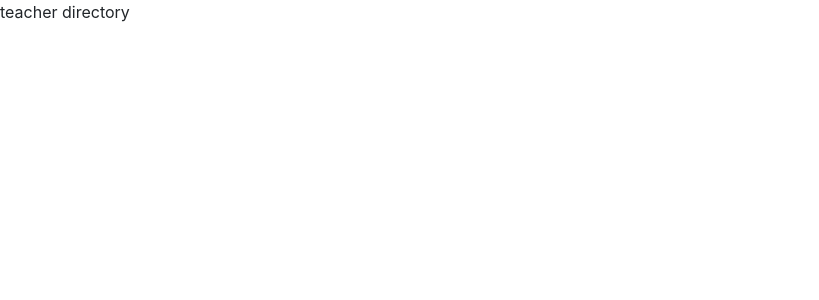
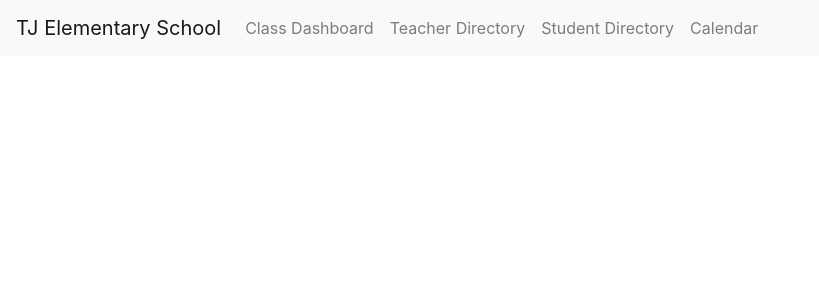
Before and after one commit to ArjunK01/Team3-TJ, a React (Create React App) app: page /teacherdirectory in a window 1280 px wide. Shown: the top 300 px of the page, without its empty margins (0-819 px from the left). Built offline with nearby package versions, Linux system fonts and the light colour scheme.

Commit message:
added navbar

```diff
--- a/src/App.js
+++ b/src/App.js
@@ -1,45 +1,11 @@
-import { BrowserRouter as Router, Switch, Route, Link } from "react-router-dom";
 import AuthProvider from "./context/AuthProvider";
+import Navigation from "./components/Navigation.js";
 
 function App() {
   return (
     <div className="App">
       <AuthProvider>
-        <Router>
-          <Switch>
-            <Route path="/teacherdirectory">
-              {
-                //Change to component
-              }
-              <p>teacher directory</p>
-            </Route>
-            <Route path="/studentdirectory">
-              {
-                //Change to component
-              }
-              <p>student directory</p>
-            </Route>
-            <Route path="/calendar">
-              {
-                //Change to component
-              }
-              <p>calendar</p>
-            </Route>
-            <Route path="/class">
-              {
-                //Change to component
-              }
-              <p>class page</p>
-            </Route>
-            <Route path="/dashboard">
-              {
-                //Change to component
-              }
-              <p>dashboard</p>
-            </Route>
-            <Route path="/"></Route>
-          </Switch>
-        </Router>
+        <Navigation />
       </AuthProvider>
     </div>
   );
--- /dev/null
+++ b/src/components/Navigation.js
@@ -0,0 +1,72 @@
+import React from 'react';
+import { BrowserRouter as Router, Switch, Route, Link } from "react-router-dom";
+
+const Navigation = () => {
+    return (
+        <div>
+            <Router>
+                {/* NAVBAR */}
+                <nav className="navbar navbar-expand-lg navbar-light bg-light">
+                    <Link className="navbar-brand" to="/">
+                        TJ Elementary School
+                    </Link>
+                    <button className="navbar-toggler" type="button" data-toggle="collapse" data-target="#navbarNav" aria-controls="navbarNav" aria-expanded="false" aria-label="Toggle navigation">
+                        <span className="navbar-toggler-icon"></span>
+                    </button>
+                    <div className="collapse navbar-collapse" id="navbarNav">
+                        <ul className="navbar-nav">
+                            <li className="nav-item">
+                                <Link className="nav-link" to="/dashboard">Class Dashboard</Link>
+                            </li>
+                            <li className="nav-item">
+                                <Link className="nav-link" to="/teacherdirectory">Teacher Directory</Link>
+                            </li>
+                            <li className="nav-item">
+                                <Link className="nav-link" to="/studentdirectory">Student Directory</Link>
+                            </li>
+                            <li className="nav-item">
+                                <Link className="nav-link" to="/calendar">Calendar</Link>
+                            </li>
+                        </ul>
+                    </div>
+                </nav>
+                {/* ROUTING */}
+                <Switch>
+                    <Route path="/teacherdirectory">
+                        {
+                            //Change to component
+                        }
+                    </Route>
+                    <Route path="/studentdirectory">
+                        {
+                            //Change to component
+                        }
+                    </Route>
+                    <Route path="/calendar">
+                        {
+                            //Change to component
+                        }
+                    </Route>
+                    <Route path="/class/:id">
+                        {
+                            //Change to component, class page
+                        }
+                    </Route>
+                    <Route path="/student/:id">
+                        {
+                            //Change to component, student page
+                        }
+                    </Route>
+                    <Route path="/dashboard">
+                        {
+                            //Change to component
+                        }
+                    </Route>
+                    <Route path="/"></Route>
+                </Switch>
+            </Router>
+        </div>
+    )
+}
+
+export default Navigation
```
Also changed, not shown: 1 other file (tests, documents, lock files or other folders).
